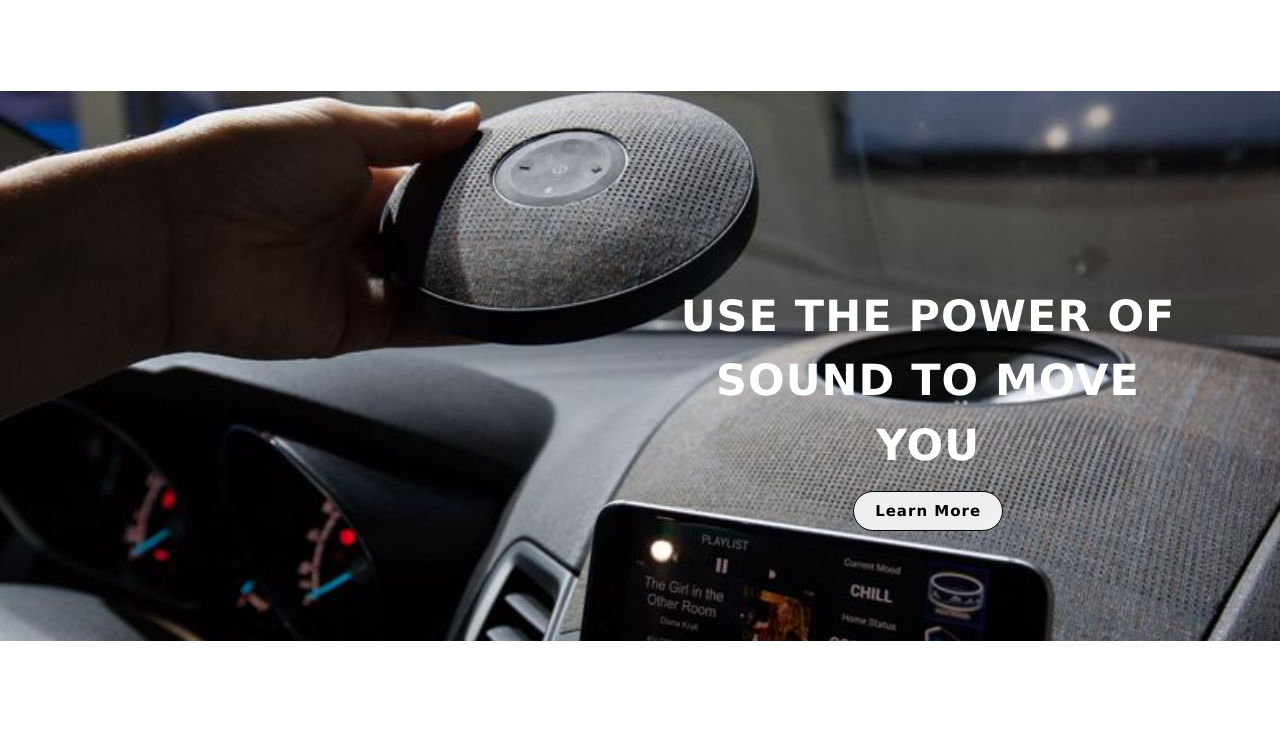
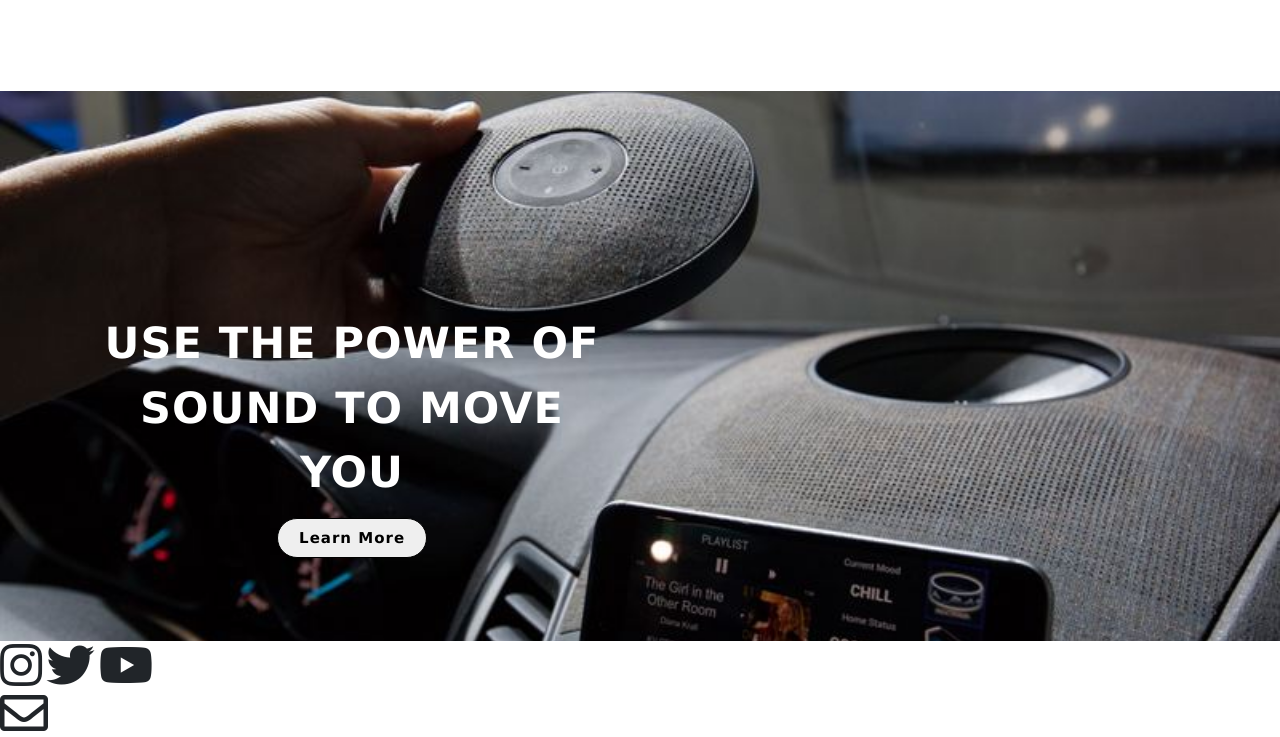
Before and after one commit to fa6oomawad/Ecommerce1, a plain HTML site: page index.html in a window 1280 px wide. Shown: the part 1274-2011 px from the top of the page. Before the commit the page ends 1915 px from the top, so only its background shows below. Drawn offline with nearby package versions, Linux system fonts and the light colour scheme.

Commit message:
part4 and social media box added

```diff
--- a/index.html
+++ b/index.html
@@ -192,12 +192,31 @@
     </div>
 
     <div class="part3">
-<div class=title style="right:8%;">
+<div class=title style="left:8%; top:40%;">
     <p>USE THE POWER OF SOUND TO MOVE YOU </p>
     <button>Learn More</button>
 
 </div>
     </div>
 
+    <div class="part4">
+        <div class=title style="right:5%; top:50%;">
+            <p>SUNGLASSES WITH A SOUND </p>
+            <button>SHOP</button>
+
+        </div>
+            </div>
+
+            <div class="socialMedia">
+<div class="box">
+    <i class="fab fa-instagram fa-3x"></i>
+    <i class="fab fa-twitter fa-3x"></i>
+    <i class="fab fa-youtube fa-3x"></i>
+</div>
+<div class="box2">
+    <i class="far fa-envelope fa-3x"></i>
+</div>
+            </div>
+
 </body>
 </html>
```
